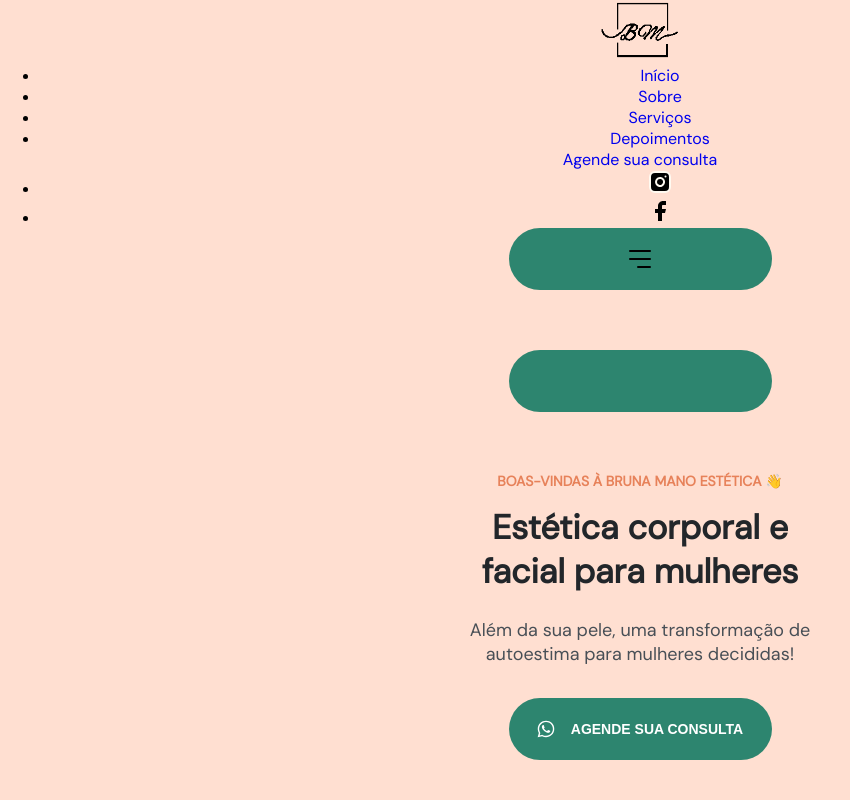
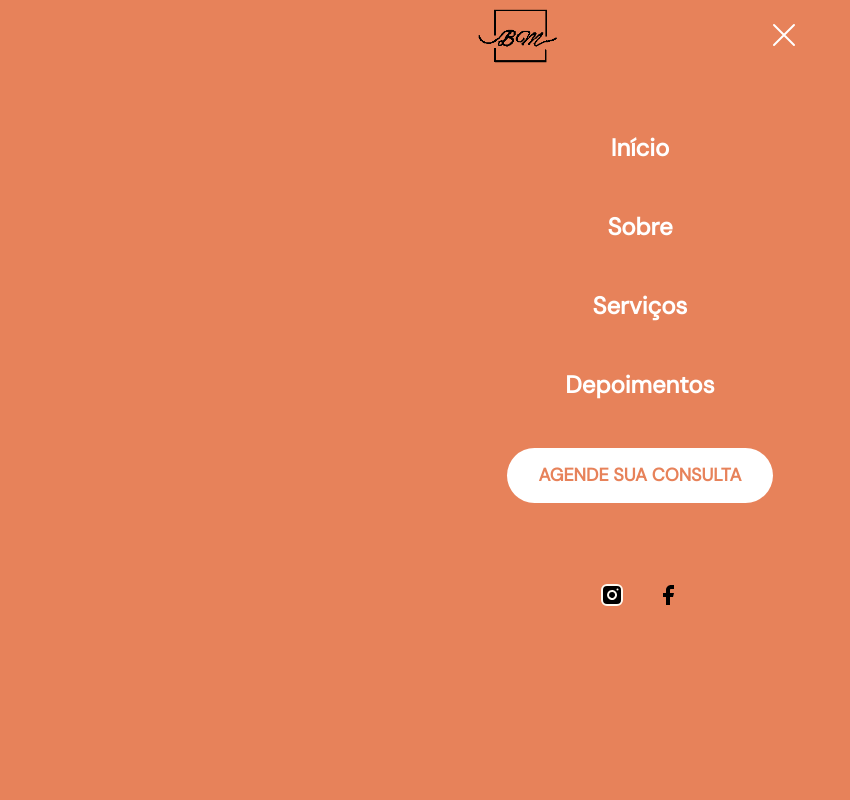
Before and after one commit to alescrocaro/BMEstetica, a plain HTML site: page src/index.html in a window 1280 px wide. Both pictures are taken after a click on the button "Abrir menu". Shown: the top 800 px of the page, without its empty margins (0-850 px from the left). Drawn offline with Linux system fonts and the light colour scheme.

Commit message:
:lipstick: improving menu css

```diff
--- a/src/style.css
+++ b/src/style.css
@@ -1,6 +1,13 @@
 * {
   margin: 0;
+  padding: 0;
   box-sizing: border-box;
+}
+/*---------- GERAL ---------- */
+html,
+body {
+  width: 100%;
+  height: 100%;
 }
 
 :root {
@@ -10,6 +17,9 @@
   --brand-beige: hsl(39, 100%, 97);
   --brand-light: rgb(255, 223, 209);
 
+  --nav-height: 7.2rem;
+  --container-width: 37.5rem;
+
   font-size: 62.5%; /*1rem = 10px  (lidar com acessibilidade)*/
 }
 
@@ -18,26 +28,65 @@
   font-size: 1.6rem;
 
   text-align: center;
+  overflow: overlay;
 }
 
-img.logo {
-  width: 8rem;
-  height: 6rem;
+.wrapper {
+  width: 100vw;
+  max-width: var(--container-width);
+  margin-inline: auto;
+  padding-inline: 2.4rem;
 }
 
-header {
-  width: 100vw;
-  max-width: 35rem;
-
-  margin: 0 auto;
-  margin-top: 4.1rem;
+ul {
+  list-style: none;
 }
 
-a {
-  text-decoration: none;
+/*---------- HEADER ----------*/
+header {
+  margin-top: calc(4.1rem + var(--nav-height));
 }
 
-button {
+header::before {
+  content: '';
+
+  display: block;
+  position: absolute;
+  top: 0;
+  left: 0;
+  z-index: -1;
+
+  width: 100%;
+  height: calc(104rem + var(--nav-height));
+
+  background-color: var(--brand-light);
+}
+
+/*---------- ANTES DA IMAGEM DA MULHER ----------*/
+h4 {
+  color: var(--primary-color);
+  font-size: 1.4rem;
+
+  margin-bottom: 1.6rem;
+}
+
+h1 {
+  font-size: 3.4rem;
+  color: var(--headline);
+  line-height: 130%;
+
+  margin-bottom: 2.4rem;
+}
+
+p {
+  font-size: 1.8rem;
+  color: var(--paragraph);
+  font-weight: 400;
+
+  margin-bottom: 3.2rem;
+}
+
+button.contact {
   display: flex;
   justify-content: center;
   align-items: center;
@@ -54,11 +103,11 @@
 
   width: 26.3rem;
   height: 6.2rem;
+  margin: 0 auto;
   margin-bottom: 6rem;
-  margin-left: auto;
-  margin-right: auto;
 }
 
+/*---------- IMAGEM MULHER ----------*/
 img.woman {
   display: block;
 
@@ -67,30 +116,7 @@
   object-position: 0 2rem;
 }
 
-p {
-  font-size: 1.8rem;
-  color: var(--paragraph);
-  font-weight: 400;
-
-  margin-bottom: 3.2rem;
-}
-
-h1 {
-  font-size: 3.4rem;
-  color: var(--headline);
-  line-height: 130%;
-
-  margin-bottom: 2.4rem;
-}
-
-h4 {
-  color: var(--primary-color);
-  font-size: 1.4rem;
-
-  margin-bottom: 1.6rem;
-}
-
-/* INFOS BOX */
+/*---------- CARD INFOS ----------*/
 .infos {
   display: flex;
   flex-direction: column;
@@ -121,18 +147,133 @@
   color: var(--primary-color);
 }
 
-/**/
-header::before {
-  content: '';
+/*---------- LINKS ----------*/
+a {
+  text-decoration: none;
+}
 
+/*---------- NAVIGATION ----------*/
+img.logo {
   display: block;
-  position: absolute;
+
+  max-height: calc(0.8 * var(--nav-height));
+}
+
+nav {
+  display: flex;
+
+  height: var(--nav-height);
+
+  position: fixed;
+  top: 0;
+  left: 50%;
+  transform: translateX(-50%);
+}
+
+nav .wrapper {
+  display: flex;
+  align-items: center;
+  justify-content: space-between;
+  /* max-width: var(--container-width); */
+}
+
+nav.scroll {
+  background-color: var(--primary-color);
+
+  width: 100vw;
+  position: fixed;
+  top: 0;
+}
+
+nav button {
+  background: none;
+  border: none;
+  cursor: pointer;
+}
+
+/*---------- MENU EXPANDED ----------*/
+body.menu-expanded {
+  overflow: hidden;
+}
+
+body.menu-expanded > :not(nav) {
+  display: none;
+}
+
+.menu,
+.close-menu,
+body.menu-expanded .open-menu {
+  opacity: 0;
+  visibility: hidden;
+}
+
+body.menu-expanded .menu,
+body.menu-expanded .close-menu {
+  opacity: 1;
+  visibility: visible;
+}
+
+body.menu-expanded .menu {
+  position: fixed;
   top: 0;
   left: 0;
-  z-index: -1;
+  background-color: var(--primary-color);
 
   width: 100vw;
-  height: 108rem;
+  height: 100vh;
+  padding-top: var(--nav-height);
+}
 
-  background-color: var(--brand-light);
+body.menu-expanded nav {
+  position: relative;
 }
+
+.menu ul:nth-child(1) {
+  display: flex;
+  flex-direction: column;
+  gap: 4.8rem;
+
+  margin-top: 6rem;
+
+  font-weight: 700;
+  font-size: 2.4rem;
+  line-height: 3.1rem;
+}
+
+.menu ul li a {
+  color: white;
+}
+
+.menu .button {
+  background: white;
+
+  color: var(--primary-color);
+  font-weight: 700;
+  font-size: 1.8rem;
+  line-height: 2.3rem;
+  text-transform: uppercase;
+
+  border-radius: 4rem;
+
+  display: inline-block;
+  padding: 1.6rem 3.2rem;
+  margin-top: 4.8rem;
+  margin-bottom: 8rem;
+}
+
+.social-medias {
+  display: flex;
+  align-items: center;
+  justify-content: center;
+  gap: 3.2rem;
+}
+
+body.menu-expanded .logo,
+body.menu-expanded nav button {
+  position: relative;
+  z-index: 100;
+}
+
+body.menu-expanded button path {
+  stroke: white;
+}
```
